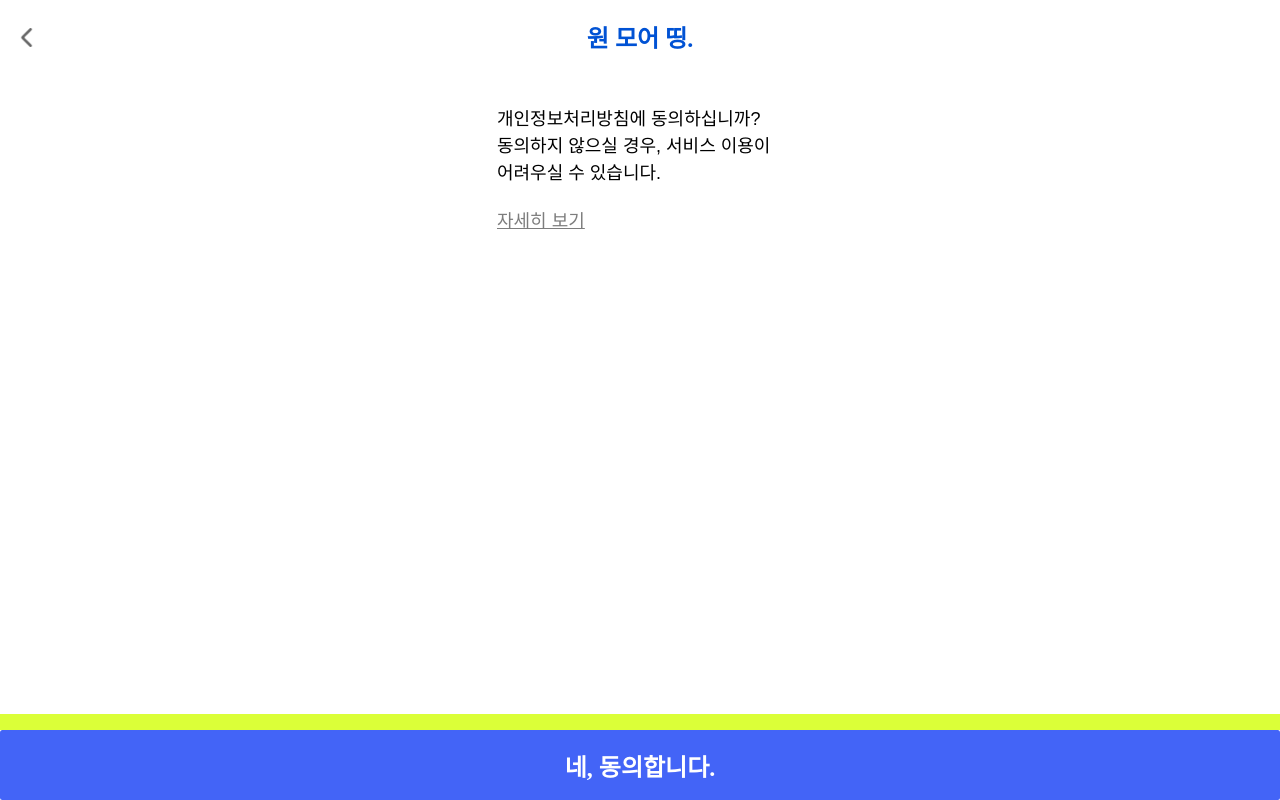
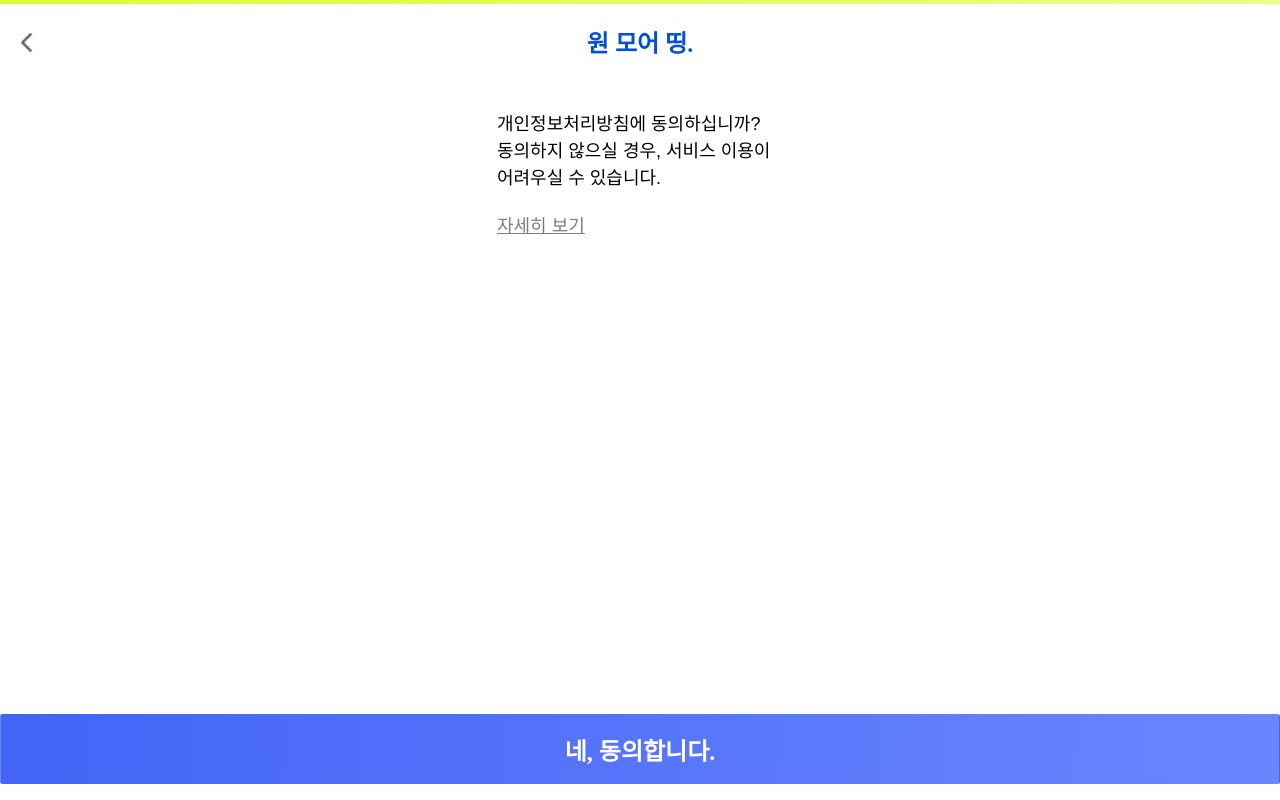
Before and after one commit to yj990315/LRHR_LP, a Django app: template templates/landingpage/privacy.html in a window 1280 px wide. Run offline with Django 3.2, Linux system fonts and the light colour scheme; the template is opened without the code that fills it, so the values that code supplies are empty; some libraries are stand-ins or nearby versions; some web fonts are replaced.

Commit message:
접수하기 색 수정/ 진행바 수정

```diff
--- a/static/purpose.css
+++ b/static/purpose.css
@@ -29,7 +29,7 @@ input[type=number] {
     text-align: center;
     color: #0052d4;
     margin-top: 0px;
-    top: 23px;
+    top: 28px;
 }
 label {
     display: none;
@@ -62,15 +62,16 @@ select {
 }
 .status-bar {
     width: 20vw;
-    height: 16px;
-    background-color: #dbff38;
+    height: 4px;
+    background: linear-gradient(90.26deg, #DBFF38 3.73%, #EBFF8D 103.87%);
     z-index: 10;
 }
 .status-bar-bg {
     width: 100vw;
-    height: 16px;
+    height: 4px;
     background-color: #e0e0e0;
     z-index: 5;
+    position: absolute;
 }
 #fixed-next-button {
     position: fixed;
@@ -81,7 +82,7 @@ select {
     z-index: 100;
 }
 #next-button {
-    background-color: #4364f7;
+    background: linear-gradient(91.84deg, #4364F7 0.47%, #6B86FF 100%);
     width: 100%;
     height: 70px;
 }
@@ -93,7 +94,7 @@ select {
 .back-button {
     width: 19px;
     height: 19px;
-    margin-top: 28px;
+    margin-top: 33px;
     margin-left: 17px;
     object-fit: contain;
     background-image: url('./img/back-button-small.png');
--- a/static/style.css
+++ b/static/style.css
@@ -218,7 +218,8 @@ a {
 .fixed-button-bg {
     width: 100vw;
     height: 70px;
-    background-color: #4364f7;
+    background: linear-gradient(91.84deg, #4364F7 0.47%, #6B86FF 100%);
+    /* background-color: #4364f7; */
     position: absolute;
     left: 0;
     bottom: 0;
@@ -242,7 +243,7 @@ a {
     letter-spacing: normal;
     color: #ffffff;
     text-decoration: none;
-    background-color: #4364f7;
+    /* background-color: #4364f7; */
 }
 
 .fixed_request_button_content:active{
--- a/templates/landingpage/basic_information.html
+++ b/templates/landingpage/basic_information.html
@@ -3,6 +3,9 @@
 {% load static %}
 <link rel="stylesheet" href="{%static 'purpose.css'%}">
 <link rel="stylesheet" href="{%static 'information.css'%}">
+<div class="status-bar-bg">
+    <div class="status-bar" style="width: 100vw;"></div>
+</div>
 <button onclick="history.back()" class="back-button"></button>
 <div class="title">
     진짜 다 왔어요!
@@ -10,9 +13,6 @@
 <form method="POST" class="post-form">{% csrf_token %}
     {{basic_information_form}}
     <div id="fixed-next-button" >
-        <div class="status-bar-bg">
-            <div class="status-bar" style="width: 100vw;"></div>
-        </div>
         <button type="submit" class="save btn btn-default" id="next-button">
             <span class="fixed_request_button_content"> 완료 </span>
         </button>
--- a/templates/landingpage/privacy.html
+++ b/templates/landingpage/privacy.html
@@ -3,6 +3,9 @@
 {% load static %}
 <link rel="stylesheet" href="{%static 'purpose.css'%}">
 <link rel="stylesheet" href="{%static 'privacy.css'%}">
+<div class="status-bar-bg">
+    <div class="status-bar" style="width: 100vw;"></div>
+</div>
 <button onclick="history.back()" class="back-button"></button>
 <div class="title">원 모어 띵.</div>
 <div class="privacy-content">
@@ -15,9 +18,6 @@
 </a>
 <form method="POST"> {% csrf_token %}
     <div id="fixed-next-button" >
-        <div class="status-bar-bg">
-            <div class="status-bar" style="width: 100vw;"></div>
-        </div>
         <button type="submit" onclick="gtag('event', '사전접수 버튼 클릭', { 'event_category': '사전접수', 'event_label': '사전접수_사전접수 버튼 클릭'});" class="save btn btn-default" id="next-button">
             <span class="fixed_request_button_content"> 네, 동의합니다. </span>
         </button>
--- a/templates/landingpage/request_content_new.html
+++ b/templates/landingpage/request_content_new.html
@@ -3,6 +3,9 @@
 {% load static %}
 <link rel="stylesheet" href="{%static 'purpose.css'%}">
 <link rel="stylesheet" href="{%static 'request_content.css'%}">
+<div class="status-bar-bg">
+    <div class="status-bar" style="width: 80vw;"></div>
+</div>
 <button onclick="history.back()" class="back-button"> </button>
 <div class="title">
     적어주세요!
@@ -32,9 +35,6 @@
         사전 고지해드립니다.
     </div>
     <div id="fixed-next-button" >
-        <div class="status-bar-bg">
-            <div class="status-bar" style="width: 80vw;"></div>
-        </div>
         <button type="submit" class="save btn btn-default" id="next-button" style="padding-top: 0px">
             <span class="fixed_request_button_content"> 다음으로 </span>
         </button>
--- a/templates/landingpage/request_pages/product.html
+++ b/templates/landingpage/request_pages/product.html
@@ -3,6 +3,9 @@
 {% load static %}
 <link rel="stylesheet" href="{%static 'purpose.css'%}">
 <link rel="stylesheet" href="{%static 'product.css'%}">
+<div class="status-bar-bg">
+    <div class="status-bar" style="width: 40vw;"></div>
+</div>
 <button onclick="history.back()" class="back-button"></button>
 <div class="title">좀만 더 알려주세요!</div>
 <form method="POST" class="post-form">{% csrf_token %}
@@ -16,9 +19,6 @@
         방지하기 위한 일종의 <b>‘케어 계약서’</b> 입니다.
     </div>
     <div id="fixed-next-button" >
-        <div class="status-bar-bg">
-            <div class="status-bar" style="width: 40vw;"></div>
-        </div>
         <button type="submit" class="save btn btn-default" id="next-button" style="padding-top: 0px">
             <span class="fixed_request_button_content"> 다음으로 </span>
         </button>
--- a/templates/landingpage/request_pages/purpose.html
+++ b/templates/landingpage/request_pages/purpose.html
@@ -2,6 +2,9 @@
 {% block content %}
 {% load static %}
 <link rel="stylesheet" href="{%static 'purpose.css'%}">
+<div class="status-bar-bg">
+    <div class="status-bar" style="width: 20vw;"></div>
+</div>
 <button onclick="history.back()" class="back-button"></button>
 <div class="title">알려주세요!</div>
 <form method="POST" class="post-form">{% csrf_token %}
@@ -13,9 +16,6 @@
             품목
         </div>
         <div id="fixed-next-button" >
-            <div class="status-bar-bg">
-                <div class="status-bar" style="width: 20vw;"></div>
-            </div>
             <button type="submit" class="save btn btn-default" id="next-button" style="padding-top: 0px">
                 <span class="fixed_request_button_content"> 다음으로 </span>
             </button>
--- a/templates/landingpage/result.html
+++ b/templates/landingpage/result.html
@@ -3,6 +3,9 @@
 {% load static %}
 <link rel="stylesheet" href="{%static 'purpose.css'%}">
 <link rel="stylesheet" href="{%static 'result.css'%}">
+<div class="status-bar-bg">
+    <div class="status-bar" style="width: 100vw;"></div>
+</div>
 <button onclick="history.back()" class="back-button"></button>
 <div class="title">
     완료되었습니다!
@@ -15,9 +18,6 @@
     본 런칭 시 카카오톡으로 알려드릴게요!
 </div>
 <div id="fixed-next-button" >
-    <div class="status-bar-bg">
-        <div class="status-bar" style="width: 100vw;"></div>
-    </div>
     <a href="{%url 'index'%}" class="save btn btn-default" id="next-button" style="padding-top: 20px">
         <span class="fixed_request_button_content"> 진짜 완료! </span>
     </a>
```
Also changed, not shown: templates/landingpage/photo_new.html (+4 -4 lines).
